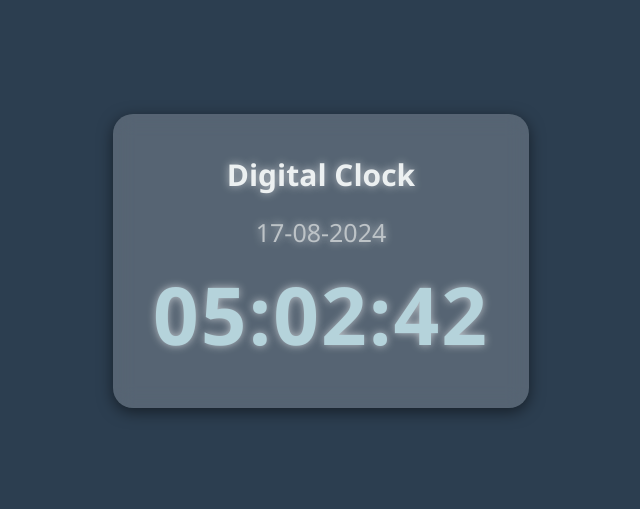
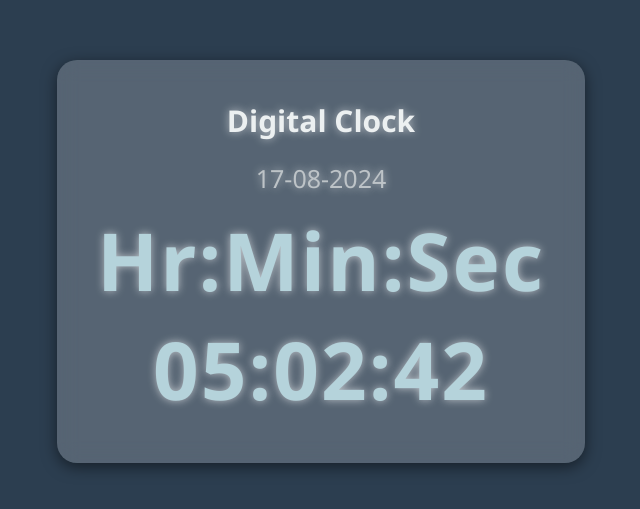
Before and after one commit to Harishshanmugamm/Digital-CLock-Using-HTML-CSS-JS, a plain HTML site: page index.html in a window 1280 px wide. Shown: the part 139-648 px from the top of the page, without its empty margins (319-959 px from the left). Drawn offline with Linux system fonts and the light colour scheme.

Commit message:
Digital clock resolved

```diff
--- a/index.html
+++ b/index.html
@@ -39,7 +39,13 @@
             margin-bottom: 10px;
             text-shadow: 0 0 8px rgba(255, 255, 255, 0.6);
         }
-
+        #time-tit {
+            font-size: 80px;
+            color: #b5d3db;
+            font-weight: 700;
+            letter-spacing: 2px;
+            text-shadow: 0 0 8px rgba(255, 255, 255, 0.6);
+        }
         #time {
             font-size: 80px;
             color: #b5d3db;
@@ -54,12 +60,14 @@
     <div class="clock">
         <div id="title">Digital Clock</div>
         <div id="date"></div>
+        <div id="time-tit"></div>
         <div id="time"></div>
     </div>
 
     <script>
         function updateTime() {
             const timeElement = document.getElementById('time');
+            const timetitElement = document.getElementById('time-tit');
             const dateElement = document.getElementById('date');
             const now = new Date();
             const hours = String(now.getHours()).padStart(2, '0');
@@ -68,6 +76,7 @@
             const day = String(now.getDate()).padStart(2, '0');
             const month = String(now.getMonth() + 1).padStart(2, '0');
             const year = now.getFullYear();
+            timetitElement.textContent = `Hr:Min:Sec `
             timeElement.textContent = `${hours}:${minutes}:${seconds}`;
             dateElement.textContent = `${day}-${month}-${year}`;
         }
```
